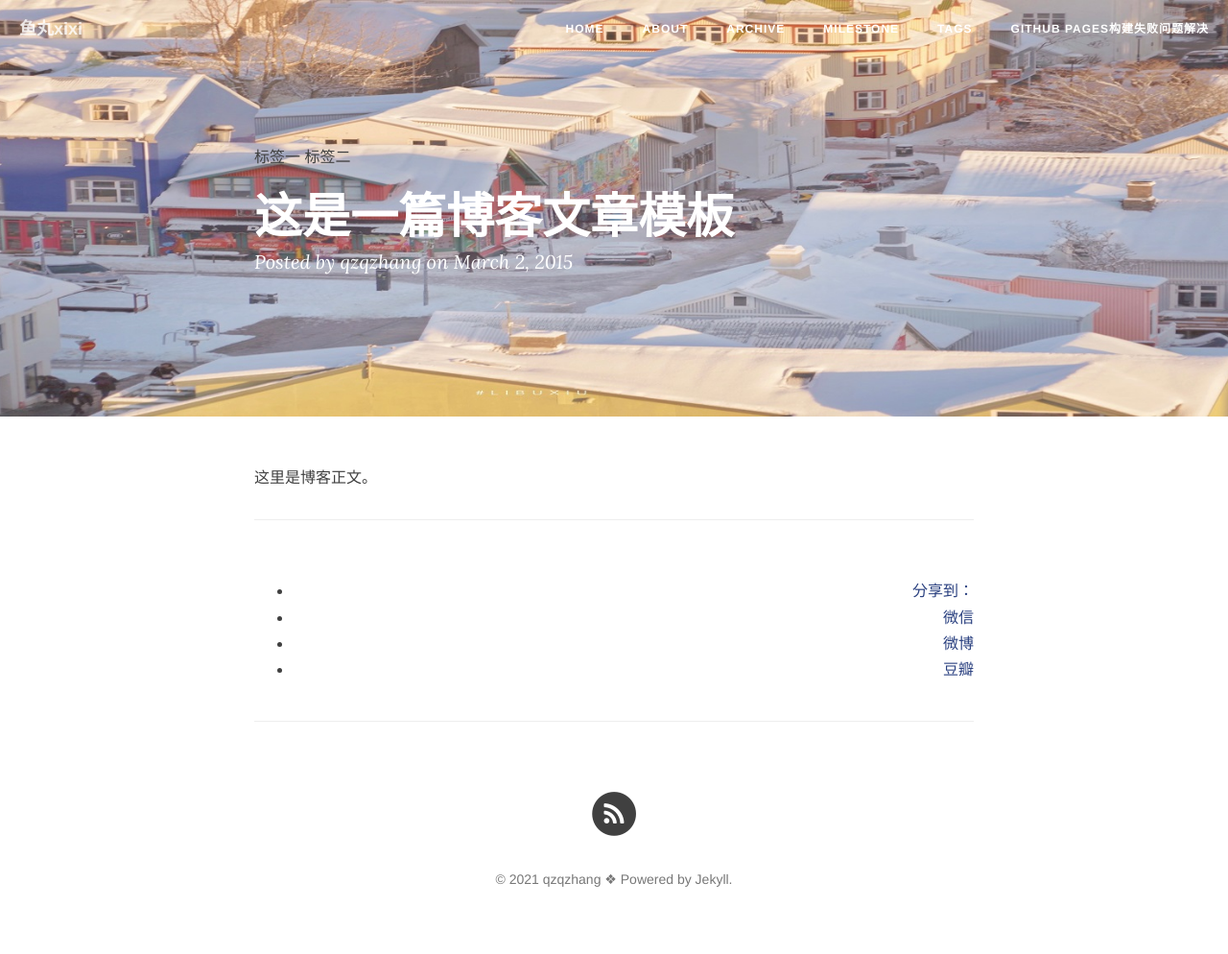
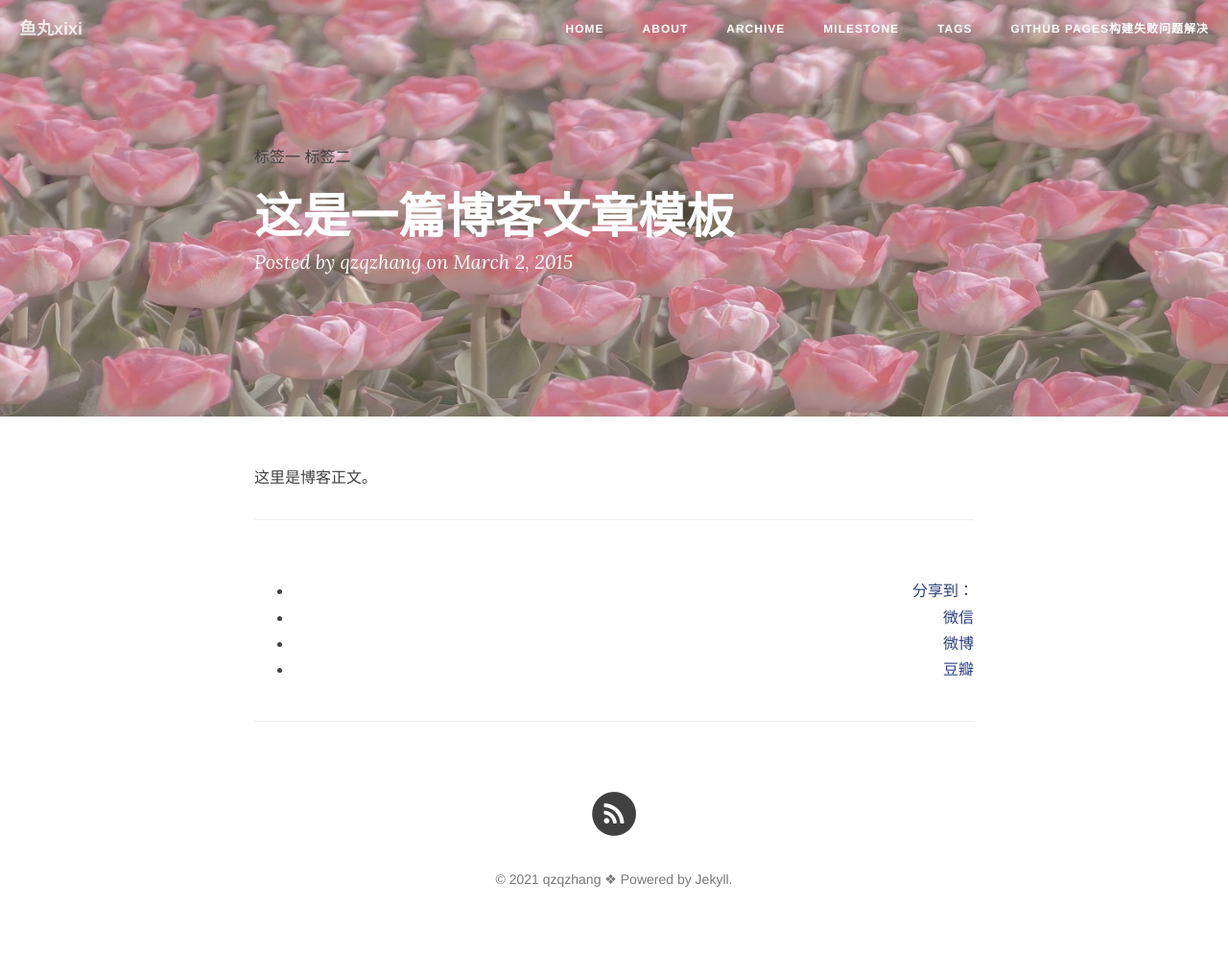
Before and after one commit to zzq-zq/zzq-zq.github.io, a Jekyll site: the page built from _posts/2015-03-02-how-to-write.md, in a window 1280 px wide. Shown: the whole page at 96% size. Built offline with Jekyll 4.4.1, drawn with Linux system fonts in a browser that asks for light colours; nearby versions of some CDN libraries; comment, search, counter and statistics services are not loaded.

Commit message:
Update _config.yml

```diff
--- a/_config.yml
+++ b/_config.yml
@@ -1,6 +1,6 @@
 # Site settings
 title: 鱼丸xixi # 你的博客名字，可以定义修订
-header-img: "img/xue.jpg"
+header-img: "img/hua.jpg"
 tagline: "cn"
 description: "这是我的博客"  # 一句话描述你的博客
 baseurl: ""
@@ -44,7 +44,7 @@
     values:
       layout: "post"
       author: "qzqzhang" # 你的名字
-      header-img: "img/xue.jpg" # We don't want posts without a header image, that whould mean white on white
+      header-img: "img/hua.jpg" # We don't want posts without a header image, that whould mean white on white
 
 # Comments
 comments :
```
